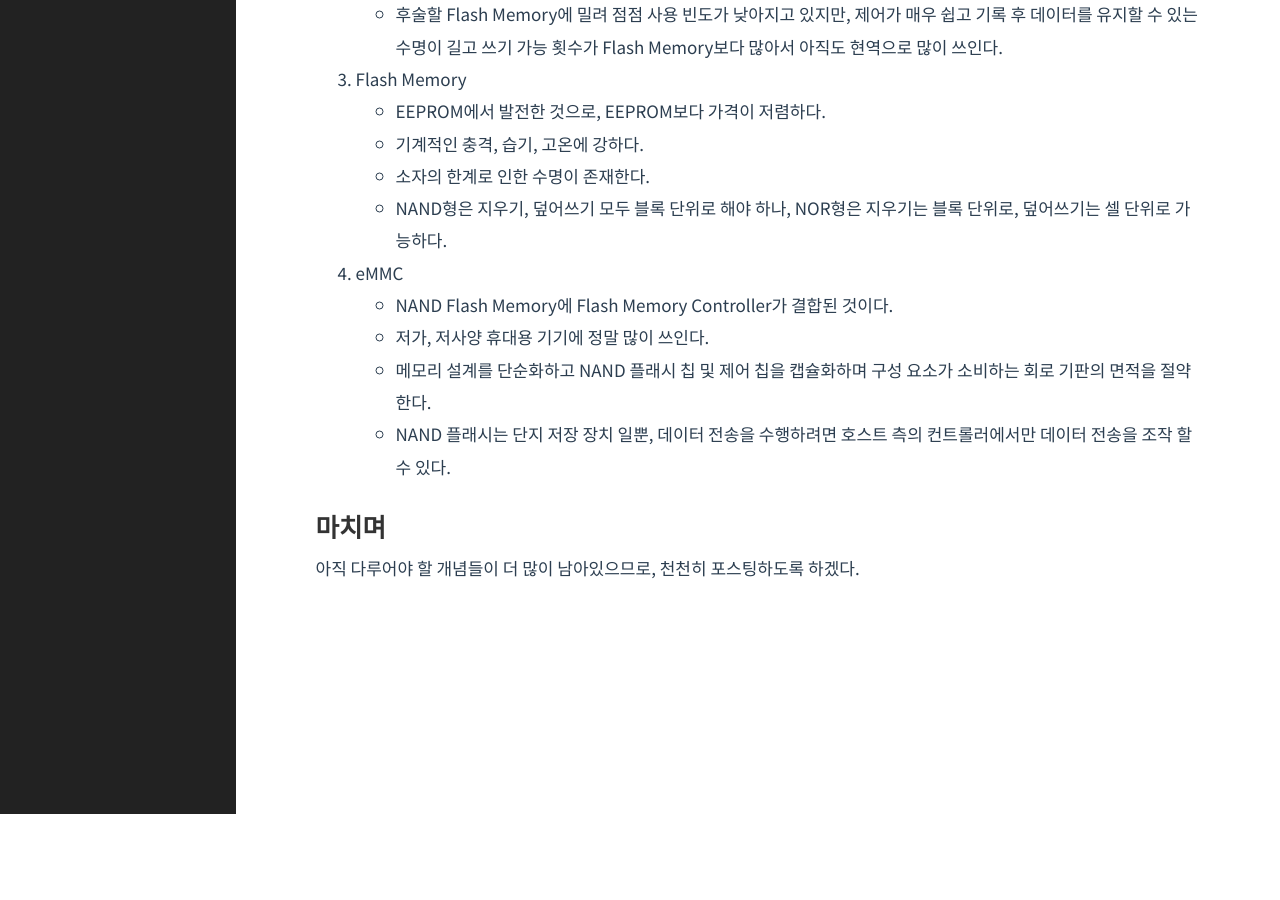
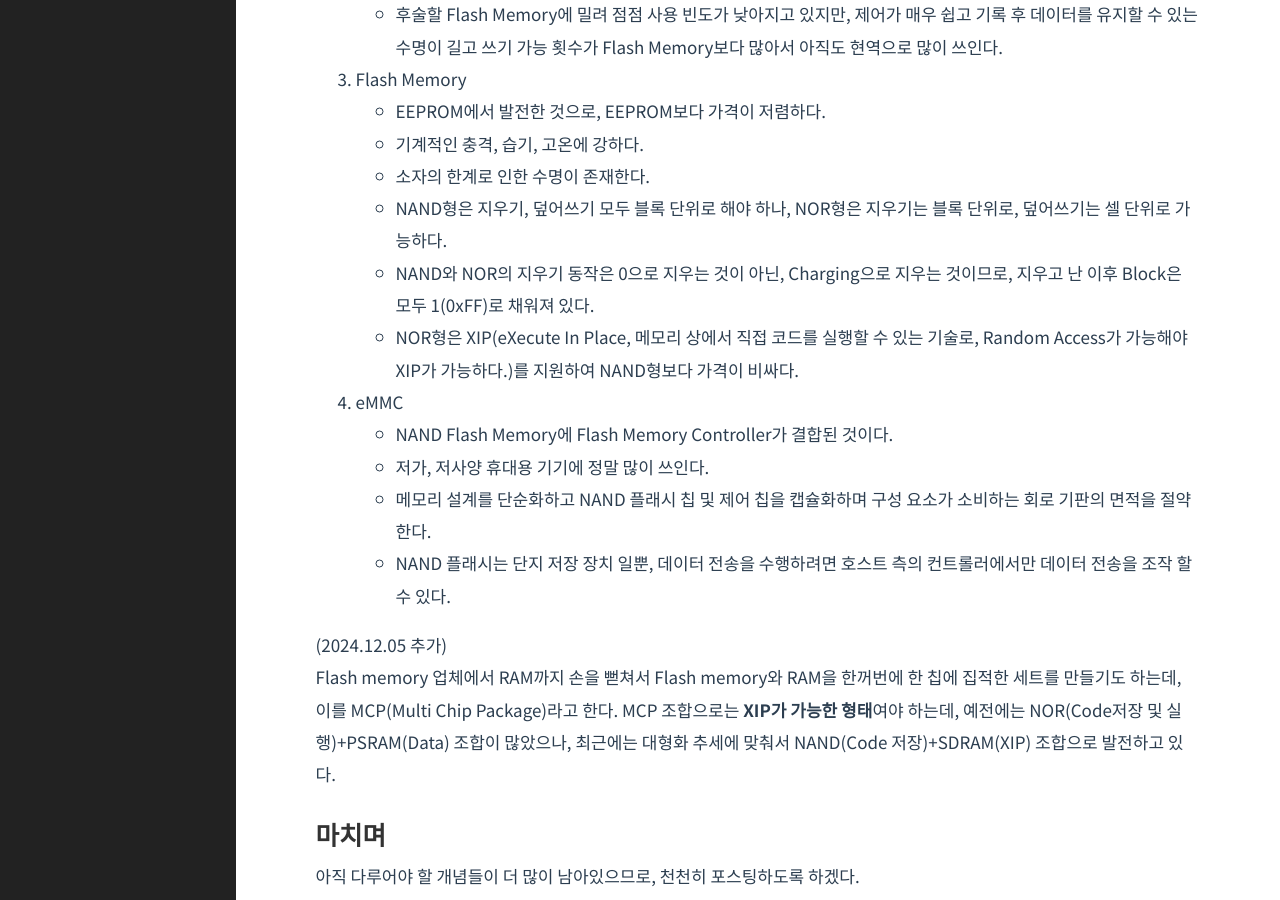
Before and after one commit to Herrtane/Herrtane.github.io, a Jekyll site: the page built from _posts/Firmware/2024-10-14-embedded-hardware.markdown, in a window 1280 px wide and 900 px high, scrolled down 2653 px. Built offline with Jekyll 4.4.1, drawn with Linux system fonts in a browser that asks for light colours; comment, search, counter and statistics services are not loaded; before the commit the page ends 3467 px from its top, so only the background shows below that.

Commit message:
Post Embedded

```diff
--- a/_posts/Firmware/2024-10-14-embedded-hardware.markdown
+++ b/_posts/Firmware/2024-10-14-embedded-hardware.markdown
@@ -49,12 +49,18 @@ PCI 및 PCIe 버스는 흔히 컴퓨터를 조립할 때 많이 보이는 버스
     - 기계적인 충격, 습기, 고온에 강하다.
     - 소자의 한계로 인한 수명이 존재한다.
     - NAND형은 지우기, 덮어쓰기 모두 블록 단위로 해야 하나, NOR형은 지우기는 블록 단위로, 덮어쓰기는 셀 단위로 가능하다.
+    - NAND와 NOR의 지우기 동작은 0으로 지우는 것이 아닌, Charging으로 지우는 것이므로, 지우고 난 이후 Block은 모두 1(0xFF)로 채워져 있다.
+    - NOR형은 XIP(eXecute In Place, 메모리 상에서 직접 코드를 실행할 수 있는 기술로, Random Access가 가능해야 XIP가 가능하다.)를 지원하여 NAND형보다 가격이 비싸다.
 4. eMMC
     - NAND Flash Memory에 Flash Memory Controller가 결합된 것이다.
     - 저가, 저사양 휴대용 기기에 정말 많이 쓰인다.
     - 메모리 설계를 단순화하고 NAND 플래시 칩 및 제어 칩을 캡슐화하며 구성 요소가 소비하는 회로 기판의 면적을 절약한다.
     - NAND 플래시는 단지 저장 장치 일뿐, 데이터 전송을 수행하려면 호스트 측의 컨트롤러에서만 데이터 전송을 조작 할 수 있다.
 
+(2024.12.05 추가)
+
+Flash memory 업체에서 RAM까지 손을 뻗쳐서 Flash memory와 RAM을 한꺼번에 한 칩에 집적한 세트를 만들기도 하는데, 이를 MCP(Multi Chip Package)라고 한다. MCP 조합으로는 **XIP가 가능한 형태**여야 하는데, 예전에는 NOR(Code저장 및 실행)+PSRAM(Data) 조합이 많았으나, 최근에는 대형화 추세에 맞춰서 NAND(Code 저장)+SDRAM(XIP) 조합으로 발전하고 있다.
+
 ## 마치며
 
 아직 다루어야 할 개념들이 더 많이 남아있으므로, 천천히 포스팅하도록 하겠다.
```
Also changed, not shown: _posts/Firmware/2024-12-05-embedded-recipe1.markdown (added, +49 -0 lines).
